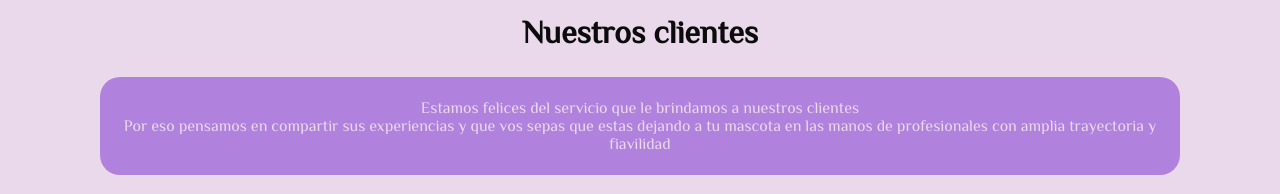
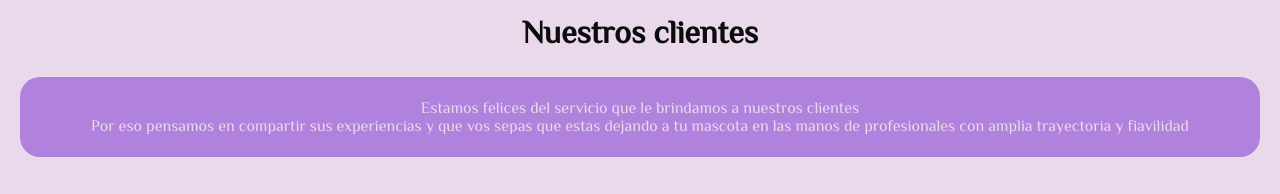
Before and after one commit to TobsLis/Codo-a-codo---Grupo-2, a plain HTML site: page index.html in a window 1280 px wide. Shown: the part 755-949 px from the top of the page. Drawn offline with Linux system fonts and the light colour scheme; files whose address does not match are found by name.

Commit message:
Arreglo de PetShop (HTML sin error)

```diff
--- a/estilos/estilosIndex.css
+++ b/estilos/estilosIndex.css
@@ -384,7 +384,6 @@ button {
 }
 
 .parrafo_pri {color: rgb(234, 217, 235);
-    min-width: 270px;
     font-size: 16px;
     text-align: center;}
 
@@ -392,5 +391,5 @@ button {
         background-color: rgb(176, 130, 221);
         position: center;
         border-radius: 20px;
-        margin: 10px 100px;
+        margin: 20px;
         padding: 6px;}
```
Also changed, not shown: Petshop.html (+1 -0 lines).
